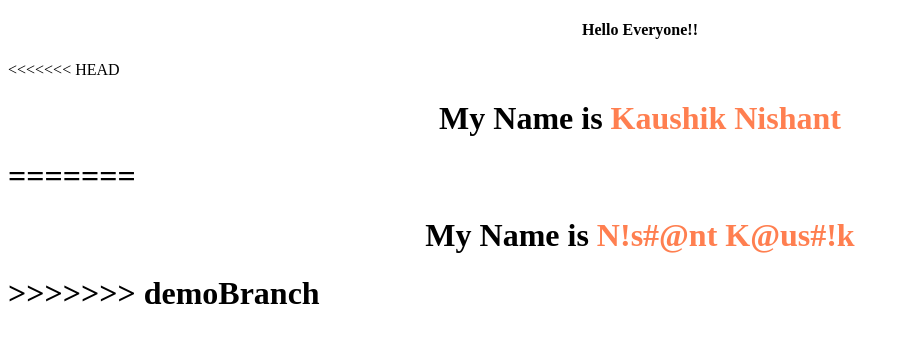
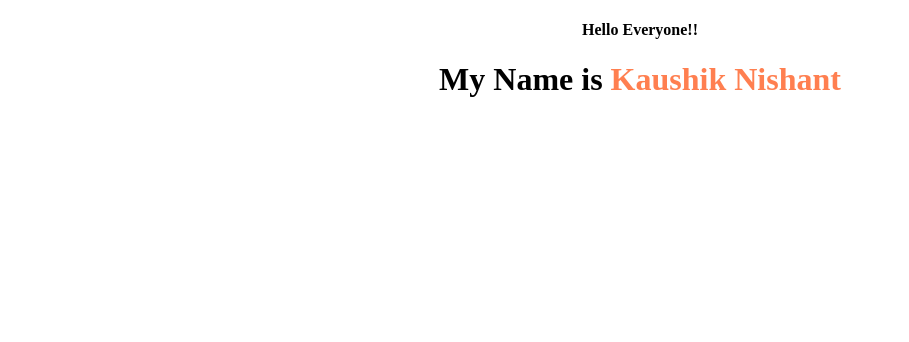
Before and after one commit to Nishuu539/Git-Assignment, a plain HTML site: page index.html in a window 1280 px wide. Shown: the whole page, without its empty margins (0-909 px from the left). Drawn offline with Linux system fonts and the light colour scheme.

```diff
--- a/index.html
+++ b/index.html
@@ -10,11 +10,10 @@
     <h4 style="text-align: center;">Hello Everyone!!</h4>
 
     <div>
-<<<<<<< HEAD
-        <h1 style="text-align: center;">My Name is <span style="color: coral;">Kaushik Nishant</span><h1>
-=======
-        <h1 style="text-align: center;">My Name is <span style="color: coral;">N!s#@nt K@us#!k</span><h1>
->>>>>>> demoBranch
+        <h1 style="text-align: center;">My Name is <span style="color: coral;">Kaushik Nishant </span>
+            </h1>
+
+
     </div>
 </body>
 </html>
```
Also changed, not shown: file1.txt.
